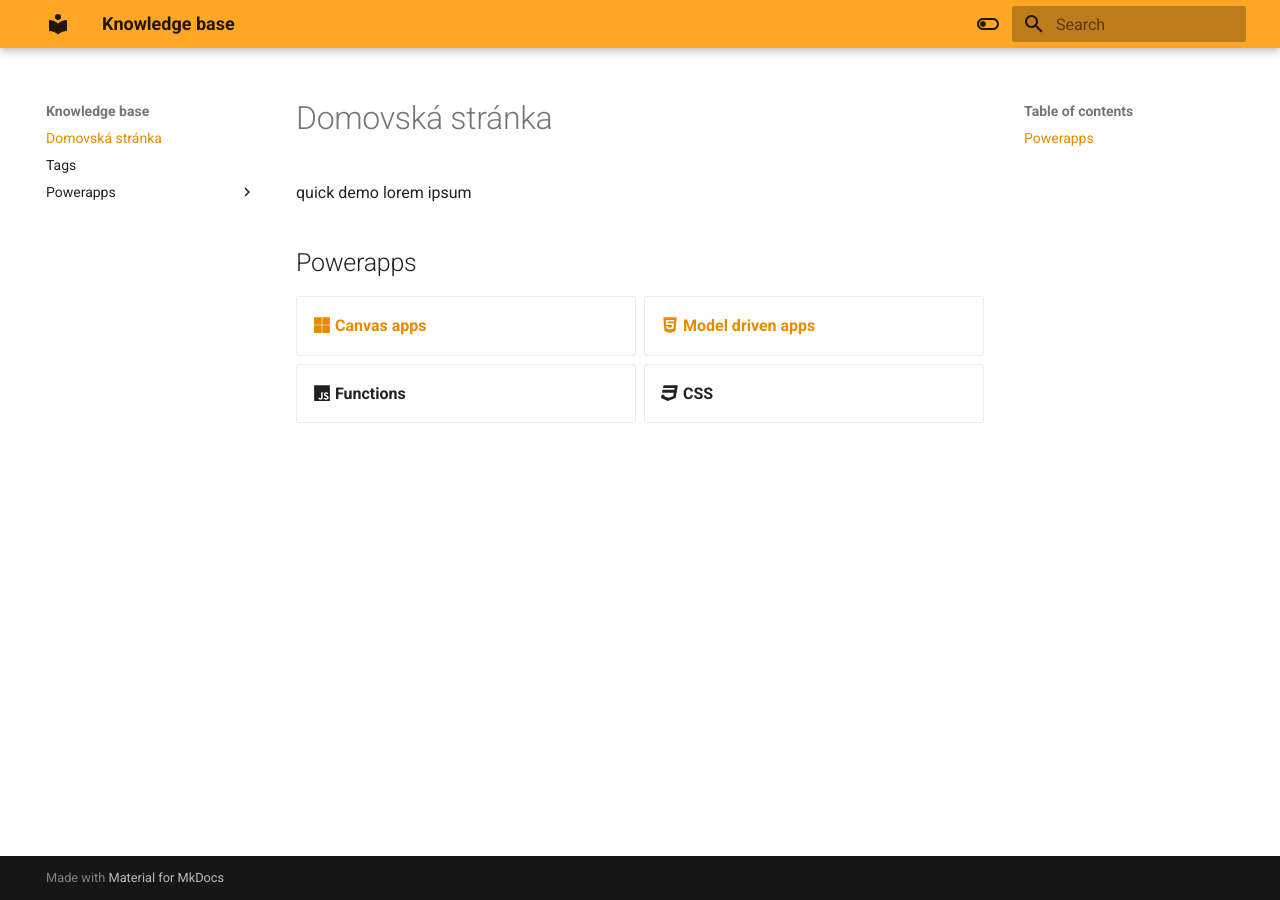
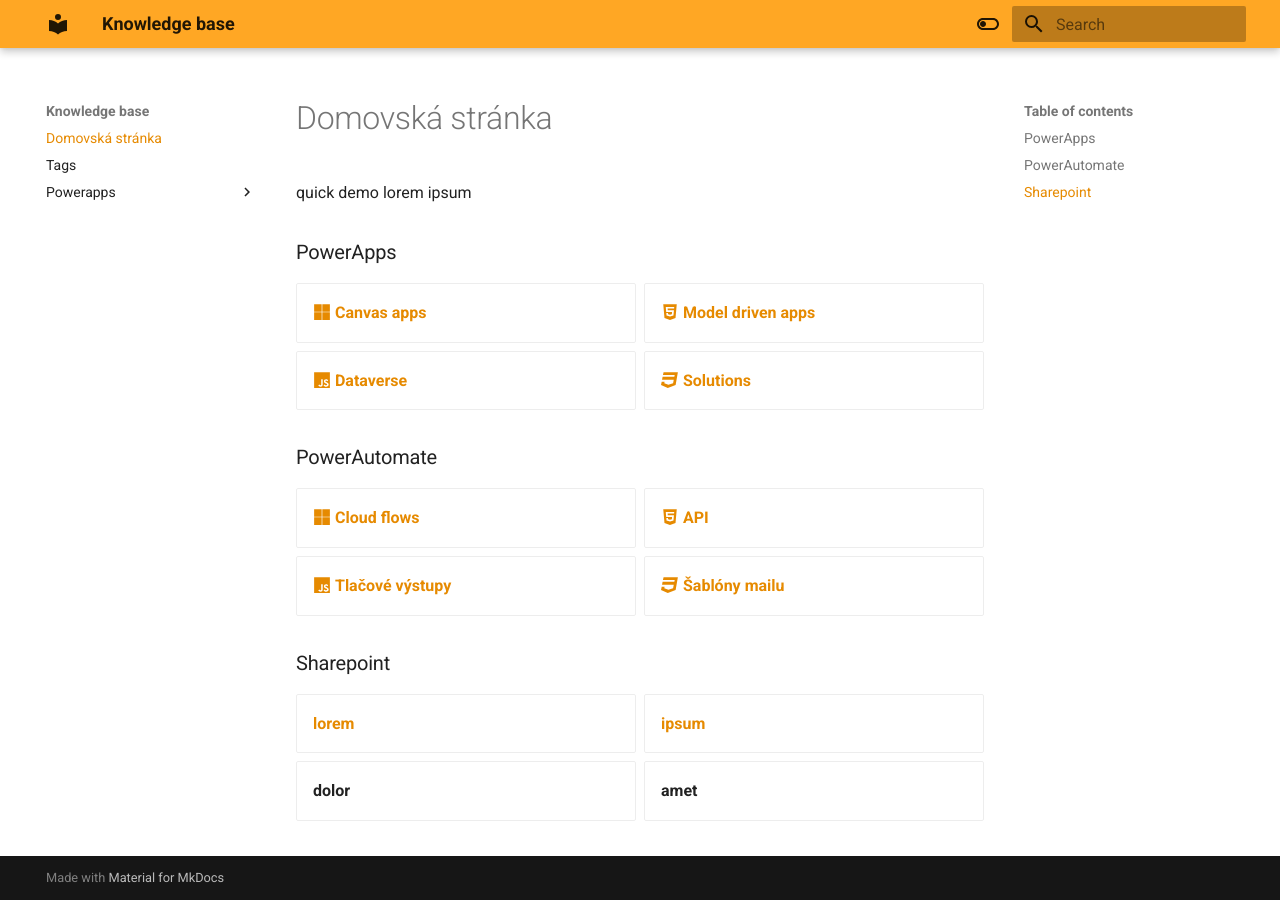
Before and after one commit to fvigh/kb, an MkDocs documentation site: the page built from docs/index.md, in a window 1280 px wide. Built offline with MkDocs 1.6.1 and Material for MkDocs 9.7.7, drawn with Linux system fonts in a browser that asks for light colours.

Commit message:
Update index.md

```diff
--- a/docs/index.md
+++ b/docs/index.md
@@ -2,13 +2,35 @@
 
 quick demo lorem ipsum
 
-## Powerapps
+### PowerApps
 
 <div class="grid cards" markdown>
 
 - [:fontawesome-brands-microsoft: __Canvas apps__](Intro.md)
 - [:fontawesome-brands-html5: __Model driven apps__]()
-- :fontawesome-brands-js: __Functions__
-- :fontawesome-brands-css3: __CSS__
+- [:fontawesome-brands-js: __Dataverse__]()
+- [:fontawesome-brands-css3: __Solutions__]()
 
 </div>
+
+### PowerAutomate
+
+<div class="grid cards" markdown>
+
+- [:fontawesome-brands-microsoft: __Cloud flows__]()
+- [:fontawesome-brands-html5: __API__]()
+- [:fontawesome-brands-js: __Tlačové výstupy__]()
+- [:fontawesome-brands-css3: __Šablóny mailu__]()
+
+</div>
+
+### Sharepoint
+
+<div class="grid cards" markdown>
+
+- [__lorem__]()
+- [__ipsum__]()
+- __dolor__
+- __amet__
+
+</div>
```
